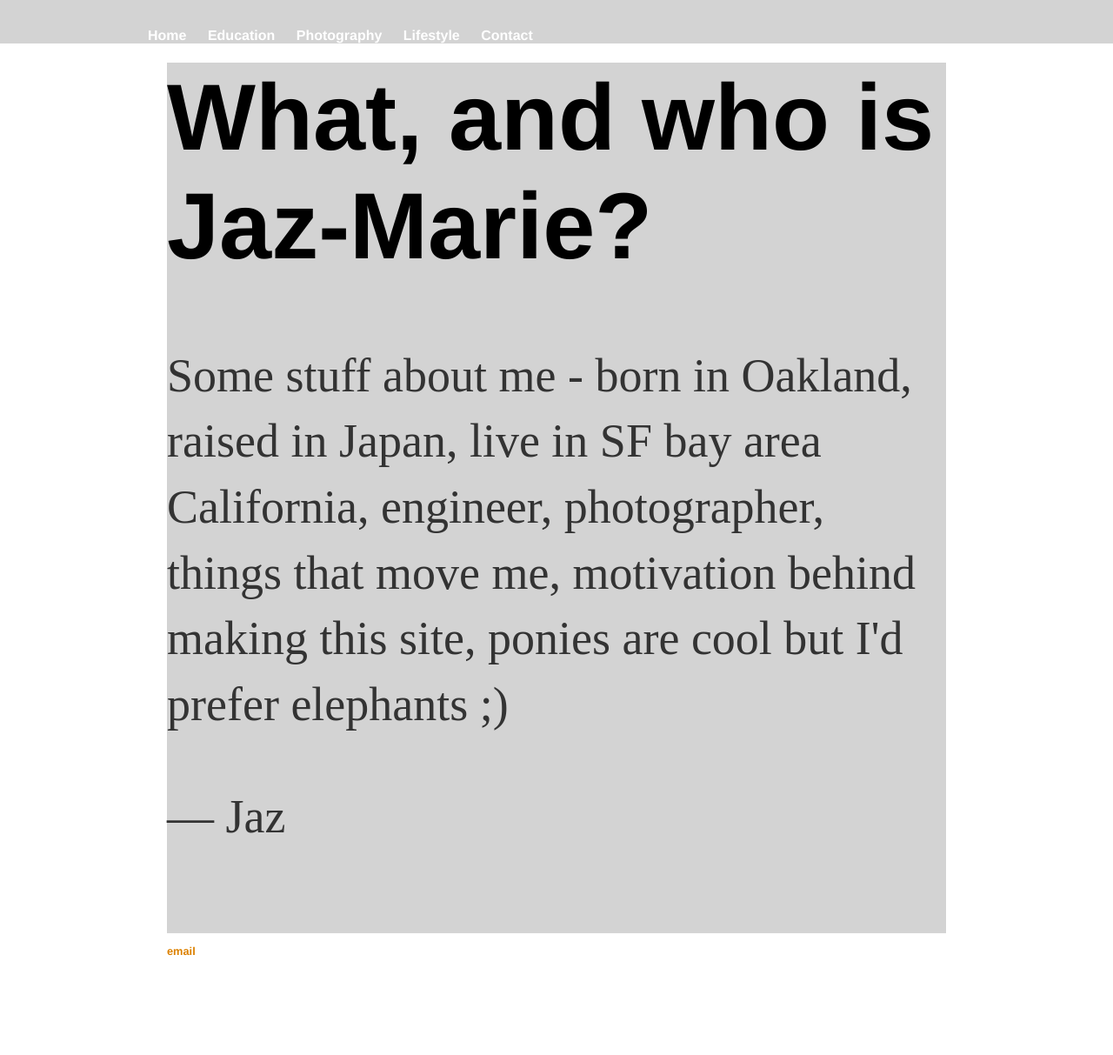
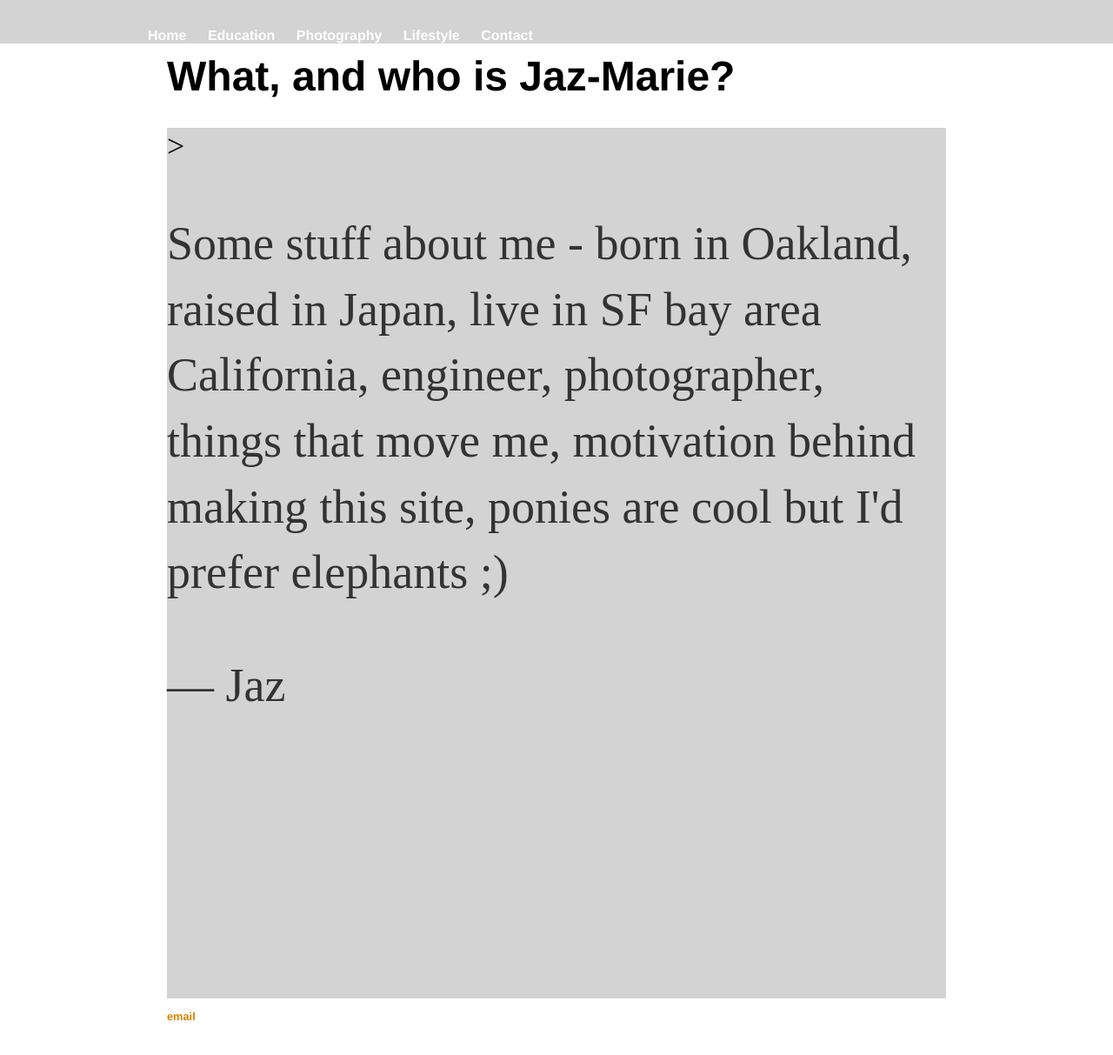
Before and after one commit to itsonlyjaz/itsonlyjaz.github.io, a Jekyll site: the page built from about/index.html, in a window 1280 px wide and 1236 px high. Shown: the top 1213 px of the window at 87% size. Built offline with Jekyll 4.4.1, drawn with Linux system fonts in a browser that asks for light colours.

Commit message:
Update index.html

```diff
--- a/about/index.html
+++ b/about/index.html
@@ -7,9 +7,10 @@ title: Jaz-Marie
 <title>JM - About</title>
 <body>
     <div class="parallax1"></div>
-    <div style="height:1000px;background-color:lightgrey;font-size:36px">
+
     <h1>What, and who is Jaz-Marie?</h1>
-    <div>
+
+    <div style="height:1000px;background-color:lightgrey;font-size:36px">>
         <p>Some stuff about me - born in Oakland, raised in Japan, live in SF bay area California, engineer, photographer,
             things that move me, motivation behind making this site, ponies are cool but I'd prefer elephants ;)
         <p>&mdash; Jaz</p>
```
